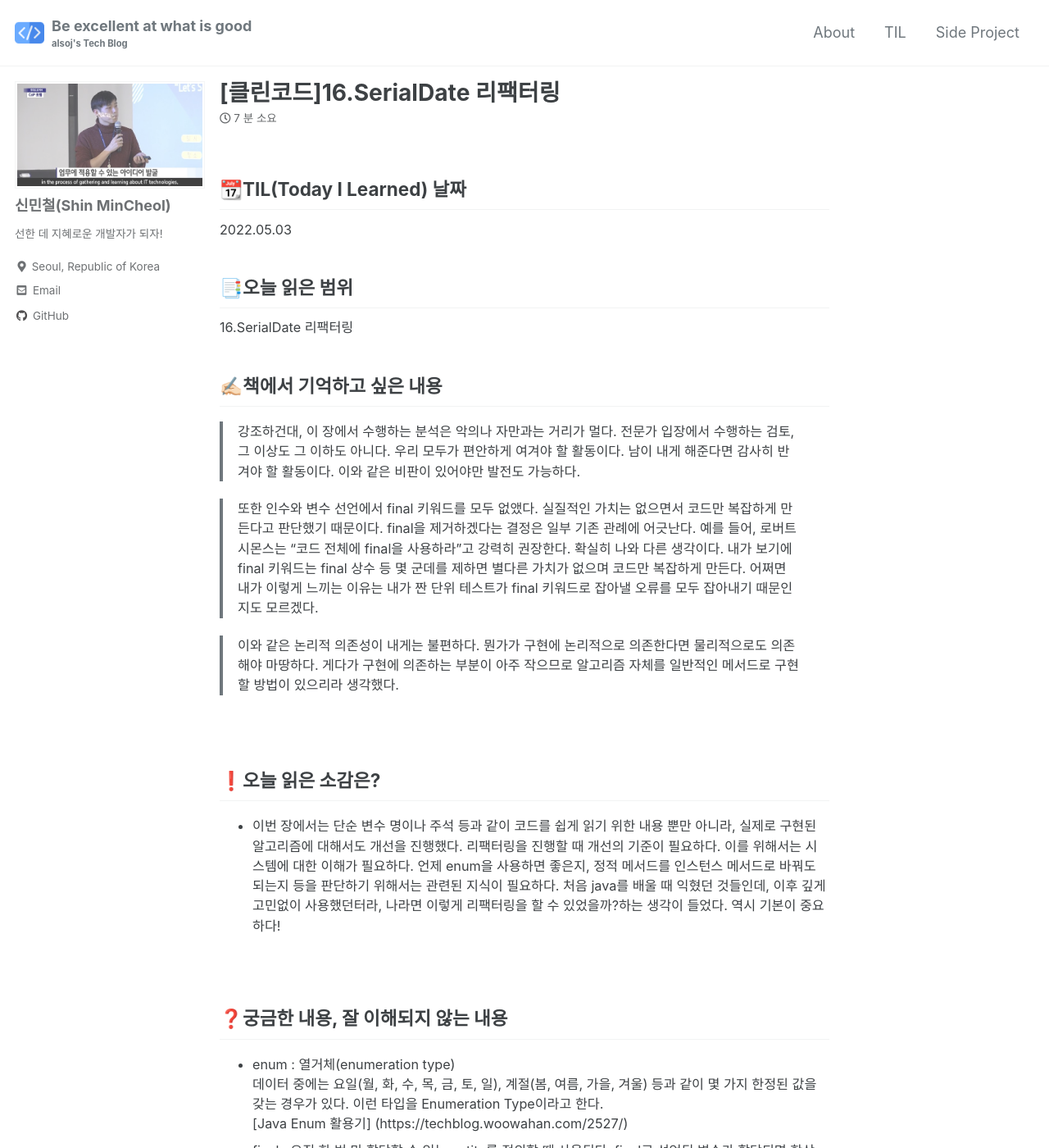
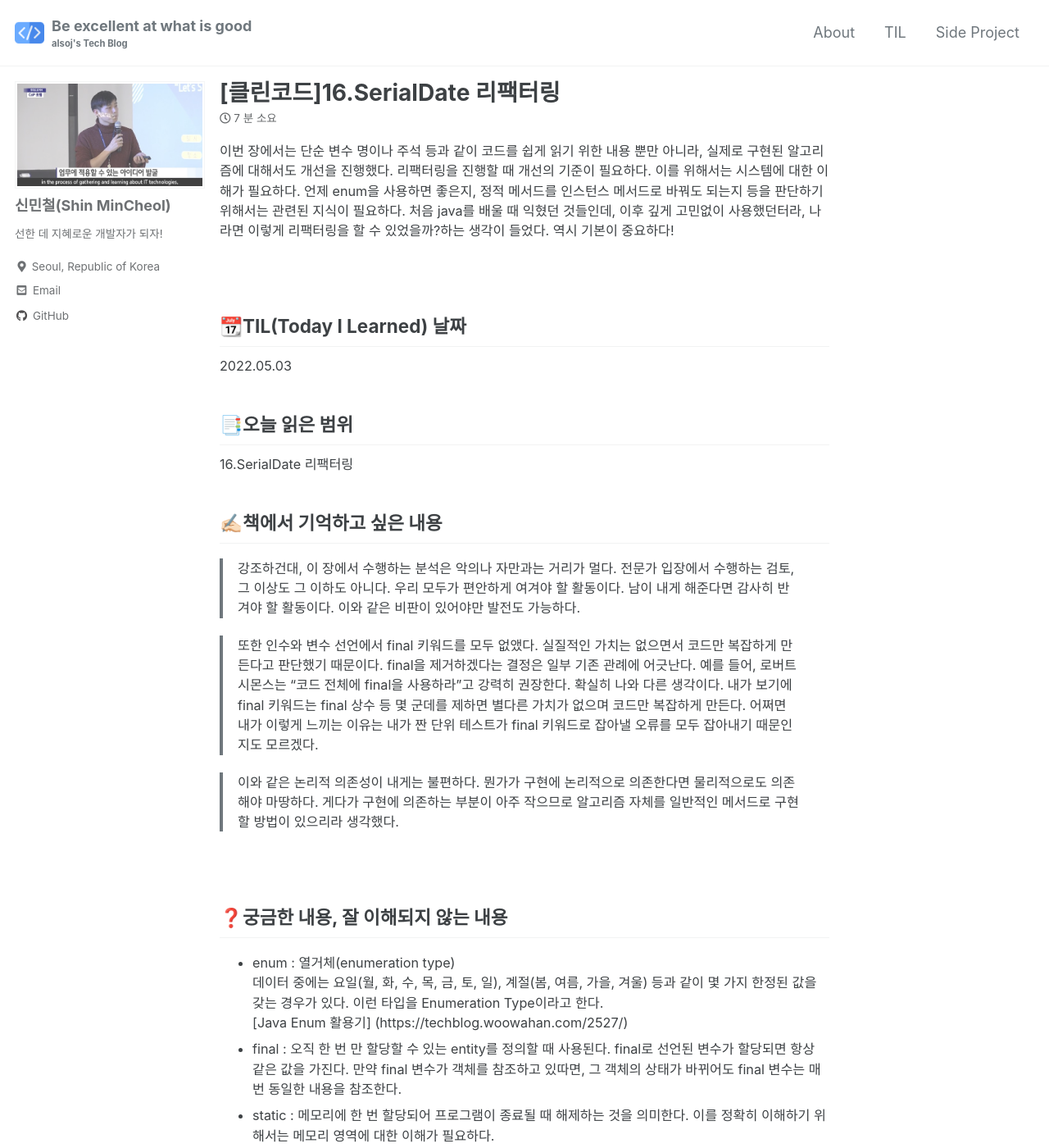
Before and after one commit to alsoj/alsoj.github.io, a Jekyll site: the page built from _posts/til/clean code/2022-05-03-[클린코드]16.SerialDate 리팩터링.md, in a window 1280 px wide and 1400 px high. Shown: the whole window at 82% size. Built offline with Jekyll 4.4.1, drawn with Linux system fonts in a browser that asks for light colours; cached includes are drawn as plain includes; comment, search, counter and statistics services are not loaded; part of the change alters nothing that is shown.

Commit message:
modify TIL clean code

```diff
--- a/_posts/til/clean code/2022-05-03-[클린코드]16.SerialDate 리팩터링.md
+++ b/_posts/til/clean code/2022-05-03-[클린코드]16.SerialDate 리팩터링.md
@@ -7,6 +7,10 @@ tags:
   - Clean Code
   - Programming
 ---
+
+이번 장에서는 단순 변수 명이나 주석 등과 같이 코드를 쉽게 읽기 위한 내용 뿐만 아니라, 실제로 구현된 알고리즘에 대해서도 개선을 진행했다. 리팩터링을 진행할 때 개선의 기준이 필요하다. 이를 위해서는 시스템에 대한 이해가 필요하다. 언제 enum을 사용하면 좋은지, 정적 메서드를 인스턴스 메서드로 바꿔도 되는지 등을 판단하기 위해서는 관련된 지식이 필요하다. 처음 java를 배울 때 익혔던 것들인데, 이후 깊게 고민없이 사용했던터라, 나라면 이렇게 리팩터링을 할 수 있었을까?하는 생각이 들었다. 역시 기본이 중요하다!
+
+<br />
 
 ## 📆TIL(Today I Learned) 날짜
 
@@ -26,12 +30,6 @@ tags:
 
 <br />
 
-## ❗오늘 읽은 소감은?
-
-- 이번 장에서는 단순 변수 명이나 주석 등과 같이 코드를 쉽게 읽기 위한 내용 뿐만 아니라, 실제로 구현된 알고리즘에 대해서도 개선을 진행했다. 리팩터링을 진행할 때 개선의 기준이 필요하다. 이를 위해서는 시스템에 대한 이해가 필요하다. 언제 enum을 사용하면 좋은지, 정적 메서드를 인스턴스 메서드로 바꿔도 되는지 등을 판단하기 위해서는 관련된 지식이 필요하다. 처음 java를 배울 때 익혔던 것들인데, 이후 깊게 고민없이 사용했던터라, 나라면 이렇게 리팩터링을 할 수 있었을까?하는 생각이 들었다. 역시 기본이 중요하다!
-
-<br />
-
 ## ❓궁금한 내용, 잘 이해되지 않는 내용
 
 - enum : 열거체(enumeration type)
```
